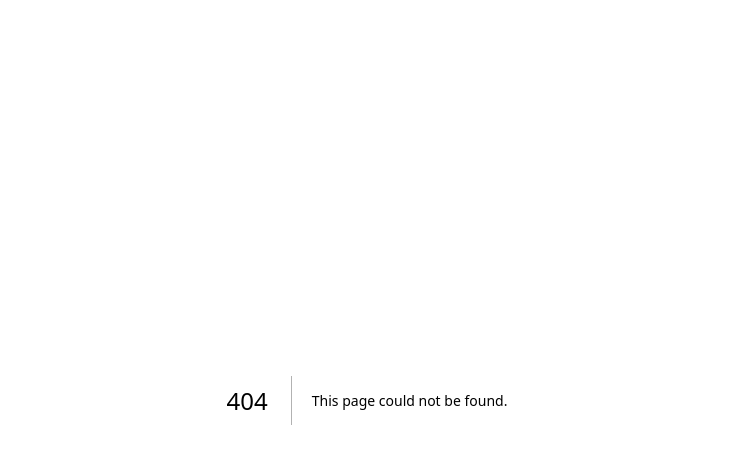
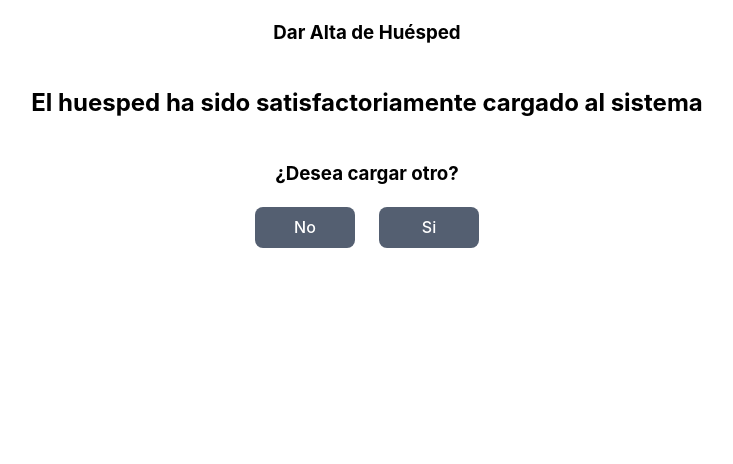
Before and after one commit to lumaglia/TP-DESO, a Next.js app in the folder frontend/: page /AltaHuesped/success in a window 1280 px wide. Before the commit this address had no page. Shown: the top 464 px of the page, without its empty margins (273-1006 px from the left). Built offline with nearby package versions, Linux system fonts and the light colour scheme.

Commit message:
Añadida pagina exito y reestructuracion del front

```diff
--- /dev/null
+++ b/frontend/app/AltaHuesped/success/page.tsx
@@ -0,0 +1,21 @@
+'use client';
+
+import { useRouter, useSearchParams } from 'next/navigation'
+import '../AltaHuesped.css'
+
+export default function successPage() {
+    const router = useRouter();
+    const searchParams = useSearchParams();
+    const huesped = searchParams.get('huesped');
+    return(
+        <div style={{display: 'flex', flexDirection: 'column', alignItems: 'center'}}>
+            <h3 style={{textAlign:'center'}}>Dar Alta de Huésped</h3>
+            <h2>El huesped {huesped} ha sido satisfactoriamente cargado al sistema</h2>
+            <h3>¿Desea cargar otro?</h3>
+            <div>
+                <button className='Button' onClick={() => router.push('/')}>No</button>
+                <button className='Button' onClick={() => router.push('/AltaHuesped')}>Si</button>
+            </div>
+        </div>
+    )
+}
```
Also changed, not shown: frontend/app/Alertas.tsx (+7 -2 lines), frontend/app/AltaHuesped/page.tsx (renamed from frontend/app/AltaHuesped.tsx, +11 -6 lines), frontend/app/page.tsx (+9 -4 lines), frontend/app/AltaHuesped/AltaHuesped.css (renamed from frontend/app/AltaHuesped.css).
